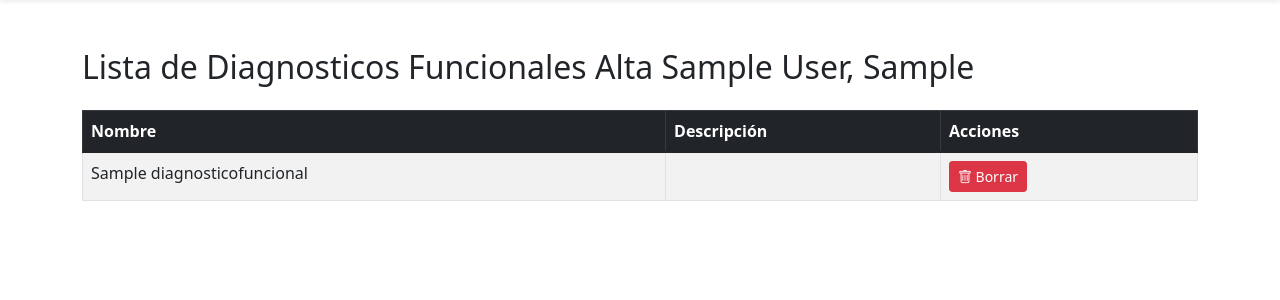
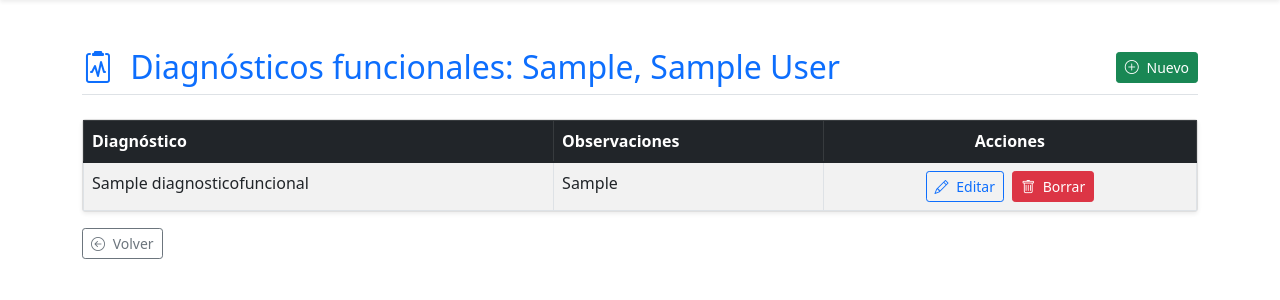
Before and after one commit to NadCarlos/gym_django, a Django app: page /rehabilitacion/alta_funcional/list/1 in a window 1280 px wide. Shown: the part 62-362 px from the top of the page. Run offline with Django 4.2, Linux system fonts and the light colour scheme; a user stored in the database is signed in; tables that the repository leaves empty hold one stand-in row (values such as "Sample post"); parts of the project's set-up code (start-up, migrations or seed data) failed here and were passed over; some libraries are stand-ins or nearby versions.

Commit message:
updated alta funcional, paciente rehab detail, urls, and views

```diff
--- a/gym/rehabilitacion/repositories/alta.py
+++ b/gym/rehabilitacion/repositories/alta.py
@@ -14,8 +14,11 @@ class AltaRepository:
     def filter_by_id(self, id) -> Optional[Alta]:
         return Alta.objects.filter(id=id).first()
 
-    def filter_by_id_activa(self) -> Optional[Alta]:
-        return Alta.objects.filter(dado_alta=0).first()
+    def filter_by_id_activa(self, id_paciente_rehab) -> Optional[Alta]:
+        return Alta.objects.filter(
+            id_paciente_rehabilitacion=id_paciente_rehab,
+            dado_alta=0,
+        ).first()
 
     def filter_by_paciente_rehab_id(self, id_paciente_rehab) -> Optional[Alta]:
         return Alta.objects.filter(id_paciente_rehabilitacion=id_paciente_rehab).order_by("dado_alta")
--- a/gym/rehabilitacion/repositories/alta_funcional.py
+++ b/gym/rehabilitacion/repositories/alta_funcional.py
@@ -35,3 +35,14 @@ class AltaFuncionalRepository:
             observaciones=observaciones,
             id_usuario=id_usuario,
         )
+
+    def update(
+        self,
+        alta_funcional: AltaFuncional,
+        id_diagnostico_funcional: DiagnosticoFuncional,
+        observaciones: str,
+    ):
+        alta_funcional.id_diagnostico_funcional = id_diagnostico_funcional
+        alta_funcional.observaciones = observaciones
+        alta_funcional.save()
+        return alta_funcional
--- a/gym/rehabilitacion/templates/alta_funcional/list.html
+++ b/gym/rehabilitacion/templates/alta_funcional/list.html
@@ -2,26 +2,47 @@
 
 {% block content %}
 <div class="container mt-4">
-    <h2 class="mb-4">Lista de Diagnosticos Funcionales Alta {{ paciente.nombre }}, {{ paciente.apellido }}</h2>
+    <div class="d-flex justify-content-between align-items-center border-bottom pb-2 mb-4">
+        <h2 class="text-primary mb-0">
+            <i class="bi bi-clipboard2-pulse me-2"></i>
+            Diagnósticos funcionales: {{ paciente.apellido }}, {{ paciente.nombre }}
+        </h2>
+        <a href="{% url 'alta_funcional_create' alta.id %}" class="btn btn-success btn-sm">
+            <i class="bi bi-plus-circle me-1"></i> Nuevo
+        </a>
+    </div>
 
+    <div class="card shadow-sm">
+        <div class="card-body p-0">
             <div class="table-responsive">
-        <table class="table table-striped table-hover table-bordered">
+                <table class="table table-striped table-hover table-bordered mb-0">
                     <thead class="table-dark">
                         <tr>
-                    <th>Nombre</th>
-                    <th>Descripción</th>
-                    <th>Acciones</th>
+                            <th>Diagnóstico</th>
+                            <th>Observaciones</th>
+                            <th class="text-center">Acciones</th>
                         </tr>
                     </thead>
                     <tbody>
                         {% for alta in altas_funcionales %}
                             <tr>
                                 <td>{{ alta.id_diagnostico_funcional.nombre }}</td>
-                    <td>{{ alta.id_diagnostico_funcional.descripcion }}</td>
-                    <td>
-                        <a href="{% url 'alta_funcional_remove' alta.id %}" class="btn btn-danger btn-sm me-2">
-                            <i class="bi bi-trash"></i> Borrar
+                                <td>{{ alta.observaciones|default:'-' }}</td>
+                                <td class="text-center">
+                                    <a href="{% url 'alta_funcional_update' alta.id %}" class="btn btn-outline-primary btn-sm me-1">
+                                        <i class="bi bi-pencil me-1"></i> Editar
                                     </a>
+                                    <a href="{% url 'alta_funcional_remove' alta.id %}"
+                                       onclick="return confirm('¿Seguro que desea eliminar este diagnóstico funcional?');"
+                                       class="btn btn-danger btn-sm">
+                                        <i class="bi bi-trash me-1"></i> Borrar
+                                    </a>
+                                </td>
+                            </tr>
+                        {% empty %}
+                            <tr>
+                                <td colspan="3" class="text-center text-muted py-4">
+                                    No hay diagnósticos funcionales cargados.
                                 </td>
                             </tr>
                         {% endfor %}
@@ -29,4 +50,12 @@
                 </table>
             </div>
         </div>
+    </div>
+
+    <div class="mt-3">
+        <a href="{% url 'paciente_rehab_detail' paciente.id %}" class="btn btn-outline-secondary btn-sm">
+            <i class="bi bi-arrow-left-circle me-1"></i> Volver
+        </a>
+    </div>
+</div>
 {% endblock %}
--- a/gym/rehabilitacion/urls.py
+++ b/gym/rehabilitacion/urls.py
@@ -44,6 +44,7 @@ from rehabilitacion.views.alta import(
     AltaTerminate,
     AltaFuncionalCreate,
     AltaFuncionalList,
+    AltaFuncionalUpdate,
     DiagnosticoFuncionalRemove,
 )
 
@@ -133,6 +134,7 @@ alta = [
     path(route='alta/terminate/<int:id>',view=AltaTerminate.as_view(), name='alta_terminate'),
     path(route='alta_funcional/create/<int:alta_id>',view=AltaFuncionalCreate.as_view(), name='alta_funcional_create'),
     path(route='alta_funcional/list/<int:alta_id>',view=AltaFuncionalList.as_view(), name='alta_funcional_list'),
+    path(route='alta_funcional/update/<int:alta_funcional_id>',view=AltaFuncionalUpdate.as_view(), name='alta_funcional_update'),
     path(route='alta_funcional/remove/<int:alta_id>',view=DiagnosticoFuncionalRemove.as_view(), name='alta_funcional_remove'),
 ]
 
--- a/gym/rehabilitacion/views/alta.py
+++ b/gym/rehabilitacion/views/alta.py
@@ -186,6 +186,58 @@ class AltaFuncionalList(View):
 
 @method_decorator(login_required(login_url='login'), name='dispatch')
 @method_decorator(requiere_areas("Rehabilitacion"), name="dispatch")
+class AltaFuncionalUpdate(View):
+
+    def get(self, request, alta_funcional_id):
+        alta_funcional = altaFuncionalRepo.get_by_id(id=alta_funcional_id)
+        alta = alta_funcional.id_alta
+        diagnosticos_funcionales = diagnosticoFuncionalRepo.filter_by_tipo_diagnostico_etiologico_id_list(
+            id_diagnostico_etiologico=alta.id_diagnostico_etiologico.id,
+        )
+
+        form = AltaFuncionalCreateForm(initial={
+            'id_usuario': request.user,
+            'id_alta': alta,
+            'observaciones': alta_funcional.observaciones,
+        })
+
+        return render(
+            request,
+            'alta_funcional/update.html',
+            dict(
+                form=form,
+                alta=alta,
+                alta_funcional=alta_funcional,
+                diagnosticos_funcionales=diagnosticos_funcionales,
+            ),
+        )
+
+    def post(self, request, alta_funcional_id):
+        alta_funcional = altaFuncionalRepo.get_by_id(id=alta_funcional_id)
+        alta = alta_funcional.id_alta
+
+        diagnostico_funcional_id = request.POST.get('select-diagnostico-funcional')
+        if not diagnostico_funcional_id:
+            return redirect('alta_funcional_update', alta_funcional_id=alta_funcional.id)
+
+        diagnostico_funcional = diagnosticoFuncionalRepo.filter_by_id(int(diagnostico_funcional_id))
+        if not diagnostico_funcional:
+            return redirect('alta_funcional_update', alta_funcional_id=alta_funcional.id)
+
+        form = AltaFuncionalCreateForm(request.POST)
+        if form.is_valid():
+            observaciones = form.cleaned_data['observaciones']
+            altaFuncionalRepo.update(
+                alta_funcional=alta_funcional,
+                id_diagnostico_funcional=diagnostico_funcional,
+                observaciones=observaciones,
+            )
+
+        return redirect('alta_funcional_list', alta_id=alta.id)
+
+
+@method_decorator(login_required(login_url='login'), name='dispatch')
+@method_decorator(requiere_areas("Rehabilitacion"), name="dispatch")
 class DiagnosticoFuncionalRemove(View):
 
     def get(self, request, alta_id):
--- a/gym/rehabilitacion/views/informe.py
+++ b/gym/rehabilitacion/views/informe.py
@@ -59,13 +59,13 @@ class InformeCreate(View):
     def post(self, request, id):
         form = InformeCreateForm(request.POST)
         if form.is_valid():
-            informeRepo.create(
+            nuevo_informe = informeRepo.create(
                 fecha=form.cleaned_data['fecha'],
                 id_profesional=form.cleaned_data['id_profesional'],
                 id_paciente=form.cleaned_data['id_paciente'],
                 observaciones=form.cleaned_data['observaciones'],
             )
-        return redirect('informes', id)
+        return redirect('informe_detail', nuevo_informe.id)
 
 
 @method_decorator(login_required(login_url='login'), name='dispatch')
```
Also changed, not shown: gym/rehabilitacion/templates/alta_funcional/update.html (added, +37 -0 lines), gym/rehabilitacion/templates/pacientes_rehab/detail.html (+6 -2 lines), gym/rehabilitacion/views/pacientes_rehab.py (+3 -4 lines). Lines whose indentation alone changed are shown as unchanged.
